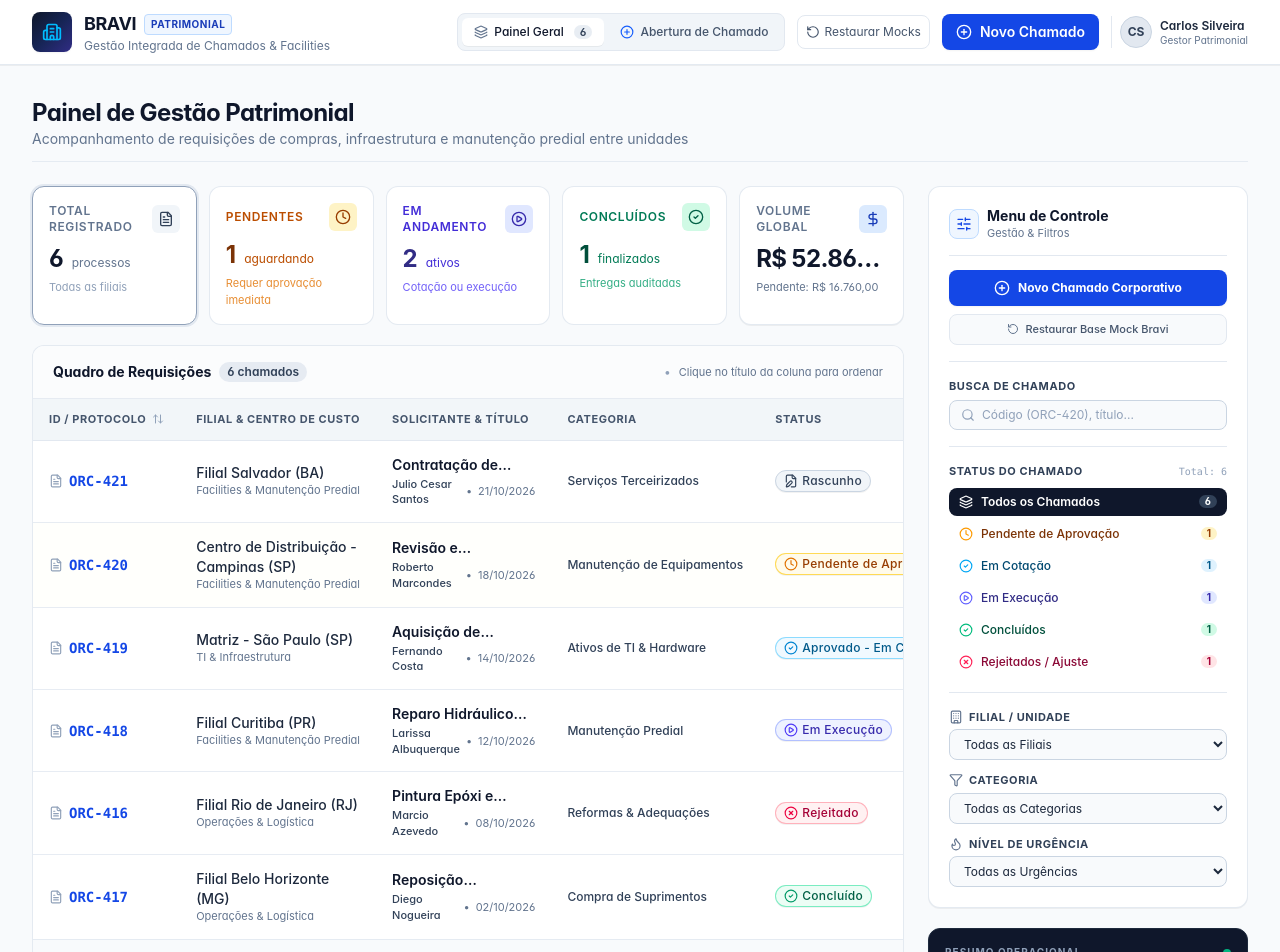
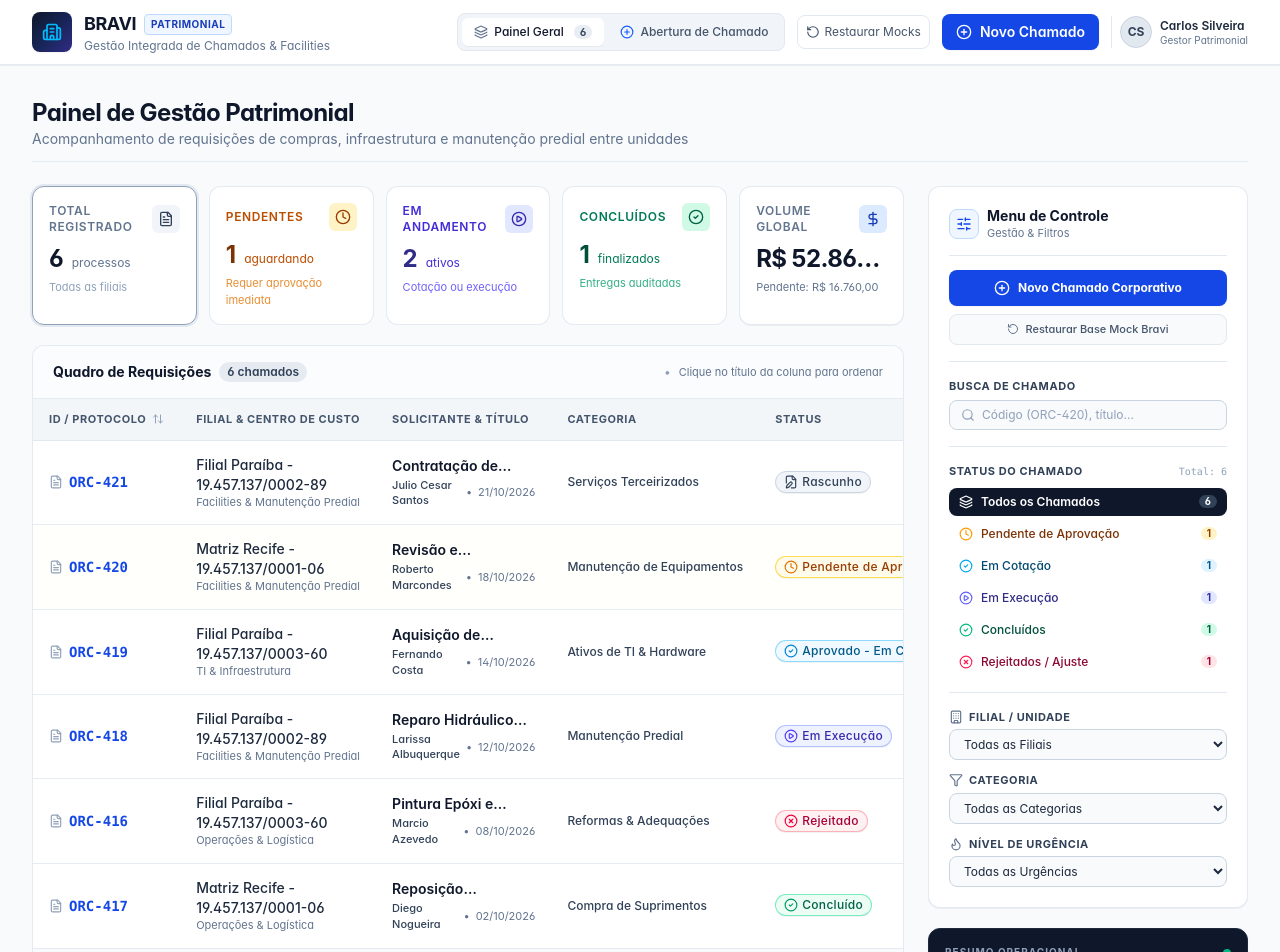
Before and after one commit to klebercosta638-droid/bravi-patrimonial, a React (Vite) app: page / in a window 1280 px wide. Shown: the top 952 px of the page. Built offline with nearby package versions, Linux system fonts and the light colour scheme.

Commit message:
Atualização da lista de filiais

```diff
--- a/ChamadoForm.tsx
+++ b/ChamadoForm.tsx
@@ -51,7 +51,7 @@ export const ChamadoForm: React.FC<ChamadoFormProps> = ({ isEditing = false }) =
 
   // Form State
   const [titulo, setTitulo] = useState('');
-  const [filial, setFilial] = useState<Filial>('Centro de Distribuição - Campinas (SP)');
+  const [filial, setFilial] = useState<Filial>('Matriz Recife - 19.457.137/0001-06');
   const [centroDeCusto, setCentroDeCusto] = useState<CentroDeCusto>('Facilities & Manutenção Predial');
   const [categoria, setCategoria] = useState<Categoria>('Manutenção de Equipamentos');
   const [urgencia, setUrgencia] = useState<Urgencia>('Alta');
--- a/mockData.ts
+++ b/mockData.ts
@@ -4,7 +4,7 @@ export const INITIAL_MOCK_CHAMADOS: Chamado[] = [
   {
     id: 'ORC-420',
     titulo: 'Revisão e Manutenção do Sistema de Climatização e HVAC',
-    filial: 'Centro de Distribuição - Campinas (SP)',
+    filial: 'Matriz Recife - 19.457.137/0001-06',
     centroDeCusto: 'Facilities & Manutenção Predial',
     categoria: 'Manutenção de Equipamentos',
     urgencia: 'Alta',
@@ -137,7 +137,7 @@ export const INITIAL_MOCK_CHAMADOS: Chamado[] = [
   {
     id: 'ORC-419',
     titulo: 'Aquisição de Nobreaks Industriais para Rack de Servidores',
-    filial: 'Matriz - São Paulo (SP)',
+    filial: 'Filial Paraíba - 19.457.137/0003-60',
     centroDeCusto: 'TI & Infraestrutura',
     categoria: 'Ativos de TI & Hardware',
     urgencia: 'Média',
@@ -233,7 +233,7 @@ export const INITIAL_MOCK_CHAMADOS: Chamado[] = [
   {
     id: 'ORC-418',
     titulo: 'Reparo Hidráulico Emergencial e Impermeabilização da Cozinha',
-    filial: 'Filial Curitiba (PR)',
+    filial: 'Filial Paraíba - 19.457.137/0002-89',
     centroDeCusto: 'Facilities & Manutenção Predial',
     categoria: 'Manutenção Predial',
     urgencia: 'Crítica/Emergencial',
@@ -340,7 +340,7 @@ export const INITIAL_MOCK_CHAMADOS: Chamado[] = [
   {
     id: 'ORC-417',
     titulo: 'Reposição Trimestral de Suprimentos Operacionais e EPIs',
-    filial: 'Filial Belo Horizonte (MG)',
+    filial: 'Matriz Recife - 19.457.137/0001-06',
     centroDeCusto: 'Operações & Logística',
     categoria: 'Compra de Suprimentos',
     urgencia: 'Baixa',
@@ -448,7 +448,7 @@ export const INITIAL_MOCK_CHAMADOS: Chamado[] = [
   {
     id: 'ORC-416',
     titulo: 'Pintura Epóxi e Sinalização de Segurança no Galpão',
-    filial: 'Filial Rio de Janeiro (RJ)',
+    filial: 'Filial Paraíba - 19.457.137/0003-60',
     centroDeCusto: 'Operações & Logística',
     categoria: 'Reformas & Adequações',
     urgencia: 'Média',
@@ -543,7 +543,7 @@ export const INITIAL_MOCK_CHAMADOS: Chamado[] = [
   {
     id: 'ORC-421',
     titulo: 'Contratação de Laudo Estrutural e Termografia de Painéis Elétricos',
-    filial: 'Filial Salvador (BA)',
+    filial: 'Filial Paraíba - 19.457.137/0002-89',
     centroDeCusto: 'Facilities & Manutenção Predial',
     categoria: 'Serviços Terceirizados',
     urgencia: 'Média',
@@ -625,13 +625,9 @@ export const INITIAL_MOCK_CHAMADOS: Chamado[] = [
 ];
 
 export const FILIAIS_LIST = [
-  'Matriz - São Paulo (SP)',
-  'Filial Rio de Janeiro (RJ)',
-  'Filial Curitiba (PR)',
-  'Filial Belo Horizonte (MG)',
-  'Centro de Distribuição - Campinas (SP)',
-  'Filial Porto Alegre (RS)',
-  'Filial Salvador (BA)',
+  'Matriz Recife - 19.457.137/0001-06',
+  'Filial Paraíba - 19.457.137/0003-60',
+  'Filial Paraíba - 19.457.137/0002-89',
 ] as const;
 
 export const CENTROS_DE_CUSTO_LIST = [
--- a/patrimonial.ts
+++ b/patrimonial.ts
@@ -1,11 +1,7 @@
 export type Filial =
-  | 'Matriz - São Paulo (SP)'
-  | 'Filial Rio de Janeiro (RJ)'
-  | 'Filial Curitiba (PR)'
-  | 'Filial Belo Horizonte (MG)'
-  | 'Centro de Distribuição - Campinas (SP)'
-  | 'Filial Porto Alegre (RS)'
-  | 'Filial Salvador (BA)';
+  | 'Matriz Recife - 19.457.137/0001-06'
+  | 'Filial Paraíba - 19.457.137/0003-60'
+  | 'Filial Paraíba - 19.457.137/0002-89';
 
 export type CentroDeCusto =
   | 'Operações & Logística'
--- a/src/components/ChamadoForm.tsx
+++ b/src/components/ChamadoForm.tsx
@@ -51,7 +51,7 @@ export const ChamadoForm: React.FC<ChamadoFormProps> = ({ isEditing = false }) =
 
   // Form State
   const [titulo, setTitulo] = useState('');
-  const [filial, setFilial] = useState<Filial>('Centro de Distribuição - Campinas (SP)');
+  const [filial, setFilial] = useState<Filial>('Matriz Recife - 19.457.137/0001-06');
   const [centroDeCusto, setCentroDeCusto] = useState<CentroDeCusto>('Facilities & Manutenção Predial');
   const [categoria, setCategoria] = useState<Categoria>('Manutenção de Equipamentos');
   const [urgencia, setUrgencia] = useState<Urgencia>('Alta');
--- a/src/data/mockData.ts
+++ b/src/data/mockData.ts
@@ -4,7 +4,7 @@ export const INITIAL_MOCK_CHAMADOS: Chamado[] = [
   {
     id: 'ORC-420',
     titulo: 'Revisão e Manutenção do Sistema de Climatização e HVAC',
-    filial: 'Centro de Distribuição - Campinas (SP)',
+    filial: 'Matriz Recife - 19.457.137/0001-06',
     centroDeCusto: 'Facilities & Manutenção Predial',
     categoria: 'Manutenção de Equipamentos',
     urgencia: 'Alta',
@@ -137,7 +137,7 @@ export const INITIAL_MOCK_CHAMADOS: Chamado[] = [
   {
     id: 'ORC-419',
     titulo: 'Aquisição de Nobreaks Industriais para Rack de Servidores',
-    filial: 'Matriz - São Paulo (SP)',
+    filial: 'Filial Paraíba - 19.457.137/0003-60',
     centroDeCusto: 'TI & Infraestrutura',
     categoria: 'Ativos de TI & Hardware',
     urgencia: 'Média',
@@ -233,7 +233,7 @@ export const INITIAL_MOCK_CHAMADOS: Chamado[] = [
   {
     id: 'ORC-418',
     titulo: 'Reparo Hidráulico Emergencial e Impermeabilização da Cozinha',
-    filial: 'Filial Curitiba (PR)',
+    filial: 'Filial Paraíba - 19.457.137/0002-89',
     centroDeCusto: 'Facilities & Manutenção Predial',
     categoria: 'Manutenção Predial',
     urgencia: 'Crítica/Emergencial',
@@ -340,7 +340,7 @@ export const INITIAL_MOCK_CHAMADOS: Chamado[] = [
   {
     id: 'ORC-417',
     titulo: 'Reposição Trimestral de Suprimentos Operacionais e EPIs',
-    filial: 'Filial Belo Horizonte (MG)',
+    filial: 'Matriz Recife - 19.457.137/0001-06',
     centroDeCusto: 'Operações & Logística',
     categoria: 'Compra de Suprimentos',
     urgencia: 'Baixa',
@@ -448,7 +448,7 @@ export const INITIAL_MOCK_CHAMADOS: Chamado[] = [
   {
     id: 'ORC-416',
     titulo: 'Pintura Epóxi e Sinalização de Segurança no Galpão',
-    filial: 'Filial Rio de Janeiro (RJ)',
+    filial: 'Filial Paraíba - 19.457.137/0003-60',
     centroDeCusto: 'Operações & Logística',
     categoria: 'Reformas & Adequações',
     urgencia: 'Média',
@@ -543,7 +543,7 @@ export const INITIAL_MOCK_CHAMADOS: Chamado[] = [
   {
     id: 'ORC-421',
     titulo: 'Contratação de Laudo Estrutural e Termografia de Painéis Elétricos',
-    filial: 'Filial Salvador (BA)',
+    filial: 'Filial Paraíba - 19.457.137/0002-89',
     centroDeCusto: 'Facilities & Manutenção Predial',
     categoria: 'Serviços Terceirizados',
     urgencia: 'Média',
@@ -625,13 +625,9 @@ export const INITIAL_MOCK_CHAMADOS: Chamado[] = [
 ];
 
 export const FILIAIS_LIST = [
-  'Matriz - São Paulo (SP)',
-  'Filial Rio de Janeiro (RJ)',
-  'Filial Curitiba (PR)',
-  'Filial Belo Horizonte (MG)',
-  'Centro de Distribuição - Campinas (SP)',
-  'Filial Porto Alegre (RS)',
-  'Filial Salvador (BA)',
+  'Matriz Recife - 19.457.137/0001-06',
+  'Filial Paraíba - 19.457.137/0003-60',
+  'Filial Paraíba - 19.457.137/0002-89',
 ] as const;
 
 export const CENTROS_DE_CUSTO_LIST = [
--- a/src/types/patrimonial.ts
+++ b/src/types/patrimonial.ts
@@ -1,11 +1,7 @@
 export type Filial =
-  | 'Matriz - São Paulo (SP)'
-  | 'Filial Rio de Janeiro (RJ)'
-  | 'Filial Curitiba (PR)'
-  | 'Filial Belo Horizonte (MG)'
-  | 'Centro de Distribuição - Campinas (SP)'
-  | 'Filial Porto Alegre (RS)'
-  | 'Filial Salvador (BA)';
+  | 'Matriz Recife - 19.457.137/0001-06'
+  | 'Filial Paraíba - 19.457.137/0003-60'
+  | 'Filial Paraíba - 19.457.137/0002-89';
 
 export type CentroDeCusto =
   | 'Operações & Logística'
```
